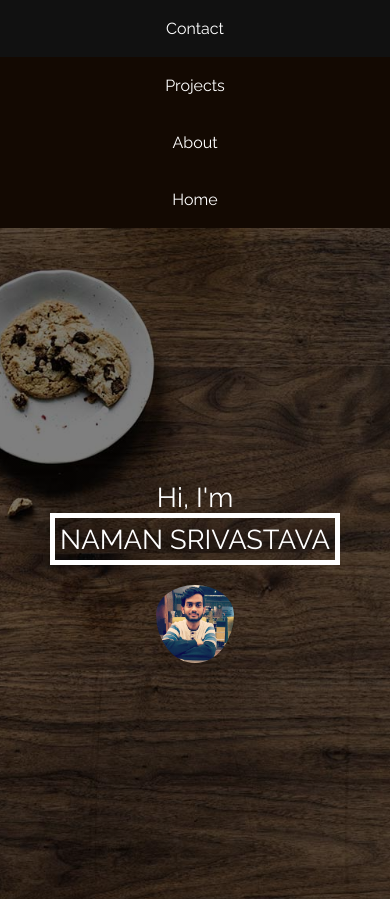
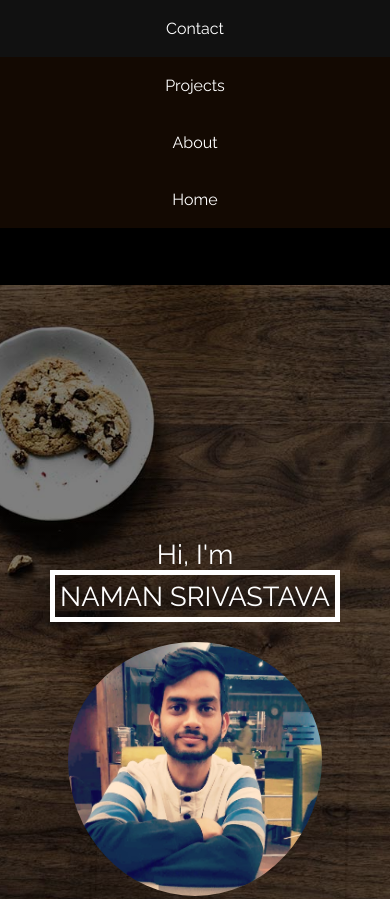
Before and after one commit to namans511/namans511.github.io, a plain HTML site: page index.html in a window 390 px wide. Shown: the top 899 px of the page. Drawn offline with Linux system fonts and the light colour scheme.

Commit message:
made profile bigger

```diff
--- a/styles.css
+++ b/styles.css
@@ -120,8 +120,8 @@ hr {
     padding-top: 30vh;
   }
 
-  .newline {
-    display: none;
+  .profile {
+    width: 65%;
   }
 
   h1 {
```
